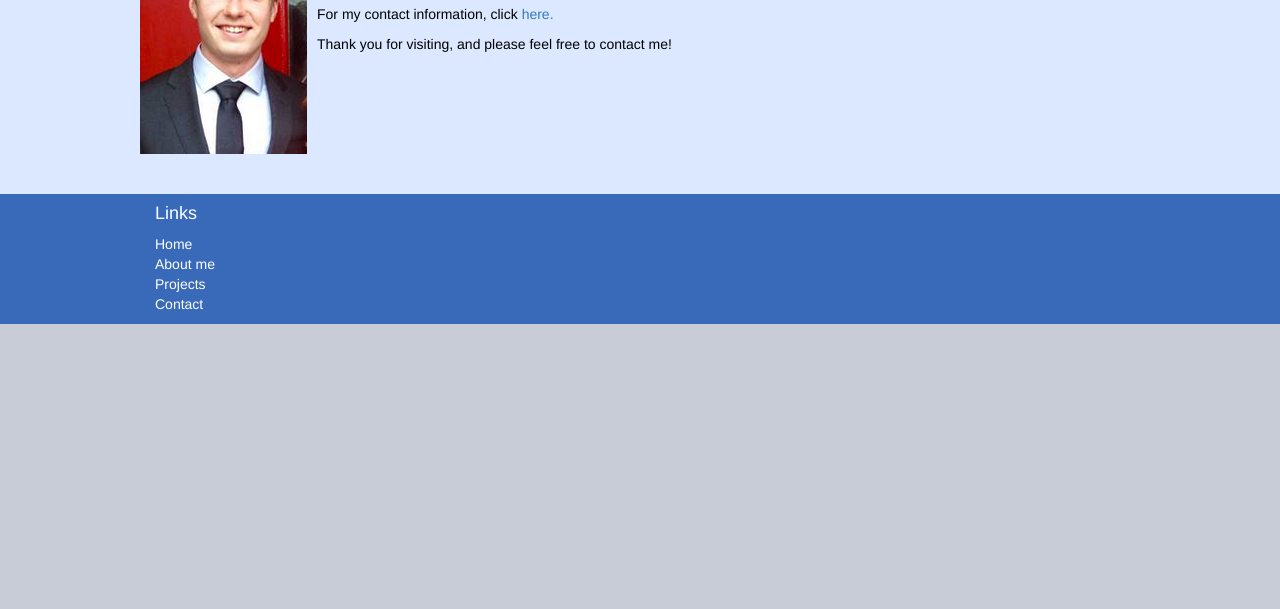
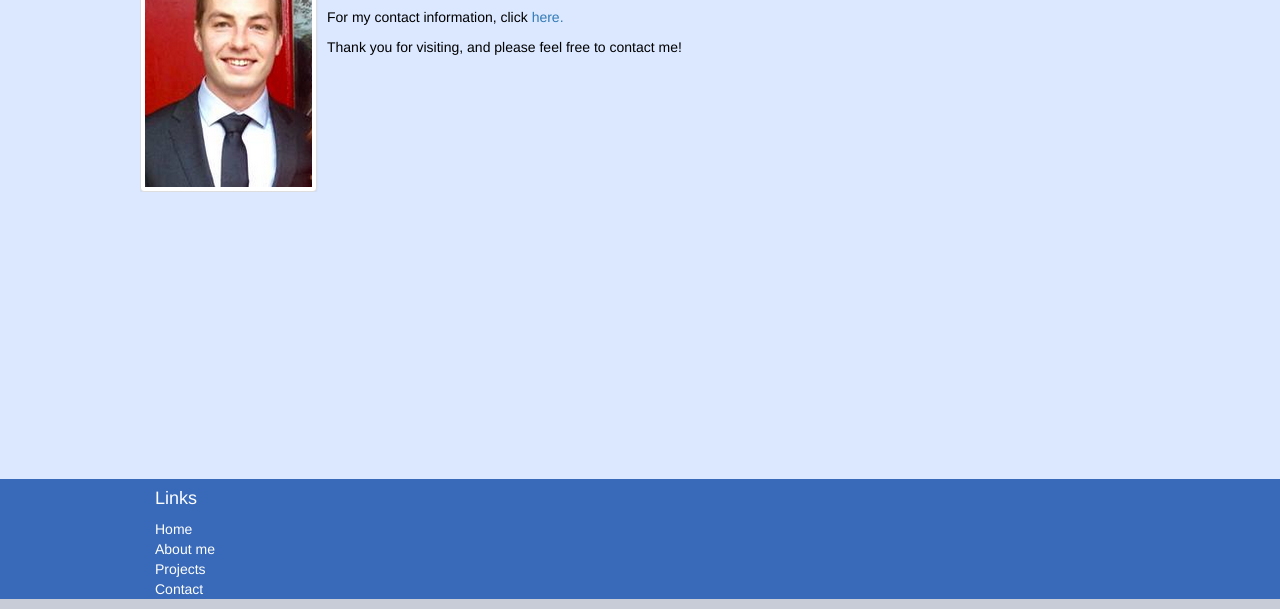
Before and after one commit to ISUBell/portfolio, a website: page app/index.html in a window 1280 px wide. Shown: the part 201-810 px from the top of the page. Drawn offline with nearby package versions, Linux system fonts and the light colour scheme; some packages are replaced by stand-ins of ours.

Commit message:
=Formatted width to fill screen and added content

```diff
--- a/app/index.html
+++ b/app/index.html
@@ -7,7 +7,7 @@
 
     <!-- -->
 
-    <title>Needs Title</title>
+    <title>Portfolio (Michael Bell)</title>
     <!-- Place favicon.ico and apple-touch-icon.png in the root directory -->
     <!-- build:css(.tmp) styles/main.css -->
     <link href="../node_modules/bootstrap/dist/css/bootstrap.min.css" rel="stylesheet">
@@ -25,7 +25,6 @@
     <div ui-view="header"></div>
     <div ui-view="content"></div>
     <div ui-view="footer"></div>
-
 <!--
 
     <ui-view></ui-view>
--- a/app/styles/main.css
+++ b/app/styles/main.css
@@ -5,6 +5,7 @@
 
 .contentback {
     background: #dbe8ff;
+
 }
 
 .mainback {
@@ -42,6 +43,11 @@
   margin-bottom:40px;
 }
 
+.pad60 {
+  margin-top:60px;
+  margin-bottom:60px;
+}
+
 .whitefont > li > a {
   color: #ffffff;
 }
@@ -57,3 +63,15 @@
 .row {
   margin-left: 10%;
 }
+
+.fill-75 {
+  height:75vh;
+}
+
+.fill-10 {
+  height:10vh;
+}
+
+.fill-15 {
+  height:15vh;
+}
--- a/app/views/footer.html
+++ b/app/views/footer.html
@@ -1,4 +1,4 @@
-<div class="container blueback">
+<div class="container blueback fill-15">
   <div class="row">
     <div class="col-xs-5 col-sm-2">
       <h4>Links</h4>
--- a/app/views/header.html
+++ b/app/views/header.html
@@ -1,4 +1,4 @@
-<div class="container blueback">
+<div class="container blueback fill-10">
   <div class="row row-content">
     <div class="col-xs-12">
       <nav class="navbar">
--- a/app/views/home.html
+++ b/app/views/home.html
@@ -1,12 +1,12 @@
-<div class="container contentback">
-  <div class="row row-content pad40">
+<div class="container contentback fill-75">
+  <div class="row row-content pad60">
     <div class="media">
-      <div class="media-left">
-        <img src="../images/portrait.PNG">
+      <div class="media-left media-top">
+        <img class="media-object img-thumbnail" src="../images/portrait.PNG">
       </div>
 
       <div class="media-body">
-        <h2>Welcome to the portfolio website of Michael Bell!</h2>
+        <h2 class="media-heading">Welcome to the portfolio website of Michael Bell!</h2>
         <p>For an overview of some various projects that I have worked on, please click <a ui-sref="app.projects">here.</a></p>
         <p>For my contact information, click <a ui-sref="app.contact">here.</a></p>
         <p>Thank you for visiting, and please feel free to contact me!</p>
```
Also changed, not shown: app/views/about.html (+5 -5 lines), app/views/contact.html (+15 -1 lines), app/views/projects.html (+2 -2 lines), app/images/isu.png (added), app/images/linkedin.png (added).
